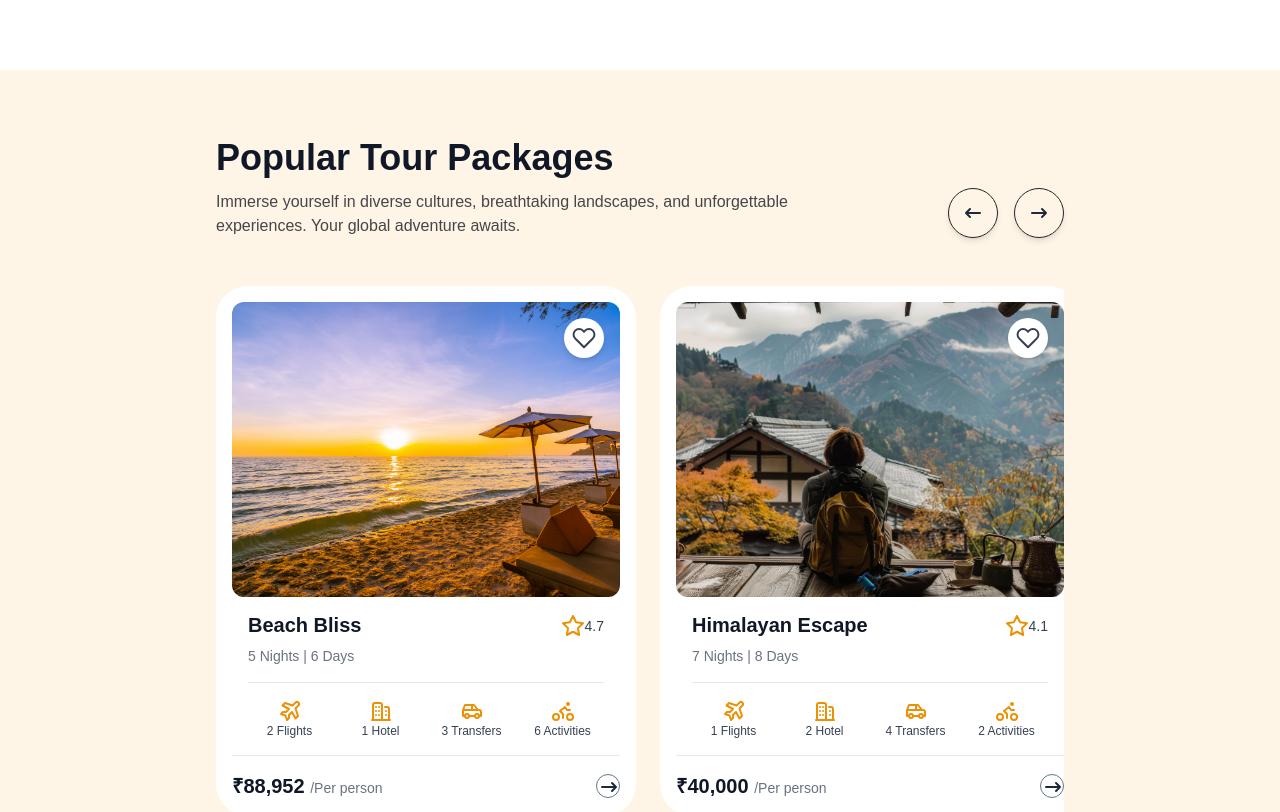
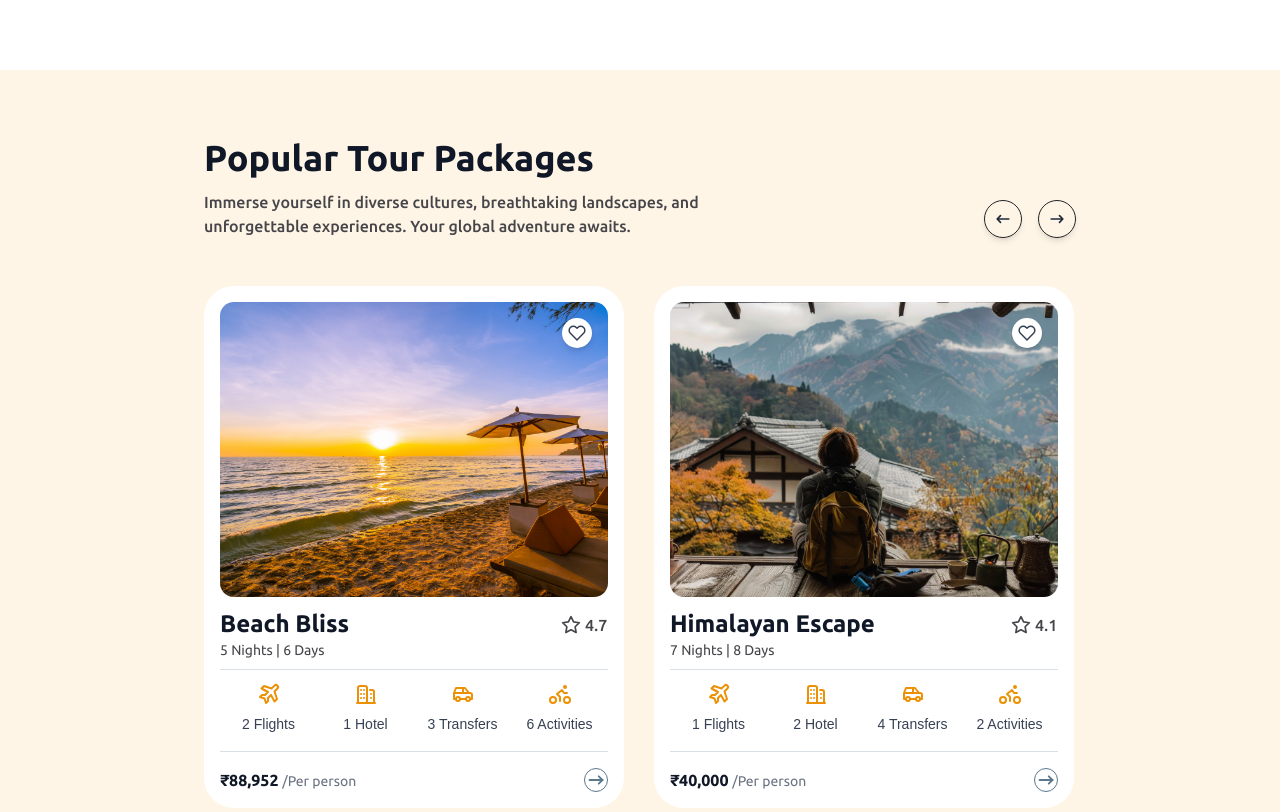
Before and after one commit to jncbhudiya/TravioGo, a Next.js app: page / in a window 1280 px wide. Shown: the part 2160-2972 px from the top of the page. Built offline with nearby package versions, Linux system fonts and the light colour scheme.

Commit message:
Popular Tour Package  section  is proper according Figma UI and width massaure

```diff
--- a/src/app/-home/-populartour/page.tsx
+++ b/src/app/-home/-populartour/page.tsx
@@ -31,98 +31,109 @@ function Populartour() {
 
   return (
     <>
-      <div className=" bg-[#FEF5E6]  py-16 px-6 md:px-54 mt-400px p-10">
+      <div className="bg-[#FEF5E6] py-16 px-4 sm:px-6 lg:px-20 xl:px-[204px]">
         {/* Header Section */}
-
-        <div className="flex flex-col md:flex-row justify-between items-start md:items-end mb-8 md:mb-12 w-full">
+        <div className="flex flex-col md:flex-row justify-between items-start md:items-end mb-10 md:mb-12 w-full gap-6">
           <div className="w-full md:max-w-[645px] space-y-2">
-            <h2 className="text-2xl md:text-4xl font-bold text-gray-900 font-ubuntu leading-snug md:leading-[48px] tracking-normal">
+            <h2 className="text-2xl md:text-4xl font-bold text-gray-900 font-[Ubuntu] leading-snug md:leading-[48px] tracking-normal">
               Popular Tour Packages
             </h2>
-            <p className="text-[#464549] text-sm md:text-base font-medium font-ubuntu max-w-xl">
+            <p className="text-[#464549] text-sm md:text-base font-medium leading-6 font-[Ubuntu] max-w-xl">
               Immerse yourself in diverse cultures, breathtaking landscapes, and
               unforgettable experiences. Your global adventure awaits.
             </p>
           </div>
 
-          <div className="flex space-x-4 mt-6 md:mt-0">
+          <div className="flex gap-4">
             <button
               onClick={scrollLeft}
-              className="p-3 rounded-full border border-[#202326] shadow-md focus:outline-none focus:ring-2 transition-colors"
+              className="w-[38px] h-[38px] p-2 border border-[#202326] rounded-full flex items-center justify-center shadow-md"
             >
               <LeftArrow />
             </button>
             <button
               onClick={scrollRight}
-              className="p-3 rounded-full border border-[#202326] shadow-md focus:outline-none focus:ring-2 transition-colors"
+              className="w-[38px] h-[38px] p-2 border border-[#202326] rounded-full flex items-center justify-center shadow-md"
             >
               <RightBlackArrow />
             </button>
           </div>
         </div>
 
-        {/* Blog Posts Grid */}
+        {/* Cards Scrollable Container */}
         <div
+          className="overflow-x-auto no-scrollbar scroll-smooth"
           ref={scrollRef}
-          className="flex overflow-x-auto scroll-smooth snap-x snap-mandatory no-scrollbar gap-6 pb-4"
-          style={{ scrollSnapType: "x mandatory" }}
         >
+          <div className="flex gap-[30px] snap-x snap-mandatory w-max">
             {tourPackages.map((pkg) => (
               <div
                 key={pkg.id}
-              className="flex-none w-[420px] p-[16px] bg-white rounded-4xl  transition-shadow duration-300 overflow-hidden"
-              style={{ scrollSnapAlign: "start" }}
+                className="flex-none w-[90vw] sm:w-[340px] md:w-[380px] lg:w-[420px] h-auto bg-white rounded-[30px] p-[16px] snap-start transition-shadow duration-300"
               >
-              <div className="relative w-full h-[295px] gap-[10px]">
+                {/* Image */}
+                <div className="relative w-full aspect-[388/295] mb-[12px]">
                   <img
                     src={pkg.image}
                     alt={pkg.title}
-                  className="w-full h-full object-cover rounded-xl"
+                    className="w-full h-full object-cover rounded-[14px]"
                   />
-                <button className="absolute top-4 right-4 p-2 bg-white rounded-full shadow-md text-gray-700 hover:text-red-500 hover:bg-gray-100 transition-colors">
+                  <button className="absolute h-[30px] w-[30px] top-4 right-4 p-1.5 bg-white rounded-full shadow-md text-gray-700 hover:text-red-500 hover:bg-gray-100 transition-colors">
                     <HeartIcon />
                   </button>
                 </div>
 
-              <div className="p-4 w-full  gap-[12px]">
-                <div className="flex justify-between items-center mb-2">
-                  <h3 className="text-xl font-semibold text-gray-900 leading-tight">
+                {/* Tour Info */}
+                <div className="space-y-[12px] w-full border-b  border-[#D8E0E6]     pb-4">
+                  <div className="flex justify-between items-start border-[#D8E0E6]  border-b pb-2.5 ">
+                    <div className="flex flex-col gap-[4px]">
+                      <h3 className="text-[20px] md:text-[24px] font-bold font-[Ubuntu] leading-[29px] text-gray-900">
                         {pkg.title}
                       </h3>
-                  <div className="flex items-center text-gray-700 text-sm font-medium">
-                    <StarIcon />{pkg.rating}
+                      <p className="text-[14px] font-[Ubuntu] font-normal leading-[17px] text-[#464549]">
+                        {pkg.duration}
+                      </p>
                     </div>
-                </div>
-                <p className="text-gray-500 text-sm mb-4">{pkg.duration}</p>
-                <hr className="border-t border-gray-200 mb-4" />
-                <div className="grid grid-cols-4 gap-y-3 gap-x-2 text-gray-700 text-sm ">
-                  <div className="flex flex-col items-center text-center">
-                    <PlaneIcon />
-                    <span className="text-xs">{pkg.flights} Flights</span>
-                  </div>
-                  <div className="flex flex-col items-center text-center">
-                    <HotelIcon />
-                    <span className="text-xs">{pkg.hotels} Hotel</span>
-                  </div>
-                  <div className="flex flex-col items-center text-center">
-                    <CarIcon />
-                    <span className="text-xs">{pkg.transfers} Transfers</span>
-                  </div>
-                  <div className="flex flex-col items-center text-center">
-                    <ActivityIcon />
-                    <span className="text-xs">{pkg.activities} Activities</span>
+                    <div className="flex w-[47px] h-[24px] items-center gap-[4px] shrink-0 mt-1">
+                      <span className="w-[20px] h-[20px] flex items-center justify-center">
+                        <StarIcon />
+                      </span>
+                      <span className="font-[Ubuntu] font-medium text-[16px] leading-[24px] text-[#464549]">
+                        {pkg.rating}
+                      </span>
                     </div>
                   </div>
 
+                  {/* Icons Info */}
+                  <div className="grid grid-cols-4 gap-y-3 text-center text-gray-700  text-[13px] sm:text-[14px] ">
+                    <div className="flex flex-col items-center gap-[8px]">
+                      <PlaneIcon />
+                      <span>{pkg.flights} Flights</span>
                     </div>
-              <div className="flex justify-between items-center pt-4 border-t border-gray-200">
-                  <p className="text-gray-900 text-xl font-bold font-ubuntu">
+                    <div className="flex flex-col items-center gap-[8px]">
+                      <HotelIcon />
+                      <span>{pkg.hotels} Hotel</span>
+                    </div>
+                    <div className="flex flex-col items-center gap-[8px]">
+                      <CarIcon />
+                      <span>{pkg.transfers} Transfers</span>
+                    </div>
+                    <div className="flex flex-col items-center gap-[8px]">
+                      <ActivityIcon />
+                      <span>{pkg.activities} Activities</span>
+                    </div>
+                  </div>
+                </div>
+
+                {/* Price Section */}
+                <div className="flex justify-between items-center pt-4">
+                  <p className="text-gray-900 text-[16px] font-bold font-[Ubuntu]">
                     {pkg.price}{" "}
-                    <span className="text-sm font-normal text-gray-500 font-inter">
+                    <span className="text-sm font-normal text-gray-500 font-[Ubuntu]">
                       /Per person
                     </span>
                   </p>
-                  <button className=" h-[24px] w-[24px]  rounded-full text-[#5C788C] border-1 border-[#5C788C] focus:outline-none transition-colors">
+                  <button className="w-[24px] h-[24px] rounded-full border border-[#5C788C] text-[#5C788C] flex items-center justify-center">
                     <RightBlackSmallArrow />
                   </button>
                 </div>
@@ -130,6 +141,7 @@ function Populartour() {
             ))}
           </div>
         </div>
+      </div>
     </>
   );
 }
--- a/src/app/-home/-trendingdestinations/page.tsx
+++ b/src/app/-home/-trendingdestinations/page.tsx
@@ -67,7 +67,7 @@ export default function Trendingdestinations() {
 
         <div
           ref={scrollRef}
-          className="h-[300px] flex overflow-hidden scrollbar-hide space-x-[48px]"
+          className="h-[300px]  flex overflow-hidden scrollbar-hide space-x-[48px]"
         >
           {trending.map((item) => (
             <div
@@ -92,6 +92,8 @@ export default function Trendingdestinations() {
             </div>
           ))}
         </div>
+
+
       </div>
     </>
   );
--- a/src/app/icon/page.tsx
+++ b/src/app/icon/page.tsx
@@ -243,20 +243,21 @@ export const RightBlackArrow = () => (
 );
 export const RightBlackSmallArrow = () => (
   <svg
-    className="w-6 h-6 text-gray-800 dark:text-[#5C788C] "
-    aria-hidden="true"
     xmlns="http://www.w3.org/2000/svg"
-    width="16px"
-    height="16px"
+    width="24"
+    height="24"
     viewBox="0 0 24 24"
+    fill="none"
+    stroke="currentColor"
+    stroke-width="2"
+    stroke-linecap="round"
+    stroke-linejoin="round"
+    className="icon icon-tabler icons-tabler-outline icon-tabler-arrow-narrow-right"
   >
-    <path
-      stroke="currentColor"
-      strokeLinecap="round"
-      strokeLinejoin="round"
-      strokeWidth="2"
-      d="M19 12H5m14 0-4 4m4-4-4-4"
-    />
+    <path stroke="none" d="M0 0h24v24H0z" fill="none" />
+    <path d="M5 12l14 0" />
+    <path d="M15 16l4 -4" />
+    <path d="M15 8l4 4" />
   </svg>
 );
 
@@ -478,8 +479,8 @@ export const HeartIcon = () => (
     viewBox="0 0 24 24"
     fill="none"
     stroke="currentColor"
-    width="24"
-    height="24"
+    width="18"
+    height="18"
     strokeWidth="2"
     strokeLinecap="round"
     strokeLinejoin="round"
@@ -583,15 +584,15 @@ export const LoactionIcon = () => (
 export const StarIcon = () => (
   <svg
     xmlns="http://www.w3.org/2000/svg"
-    width="24"
-    height="24"
+    width="20"
+    height="20"
     viewBox="0 0 24 24"
     fill="none"
     stroke="currentColor"
     stroke-width="2"
     stroke-linecap="round"
     stroke-linejoin="round"
-    className="icon icon-tabler icons-tabler-outline icon-tabler-star text-[#EC9105]"
+    className="icon icon-tabler icons-tabler-outline icon-tabler-star text-[#464549]"
   >
     <path stroke="none" d="M0 0h24v24H0z" fill="none" />
     <path d="M12 17.75l-6.172 3.245l1.179 -6.873l-5 -4.867l6.9 -1l3.086 -6.253l3.086 6.253l6.9 1l-5 4.867l1.179 6.873z" />
```
Lines whose indentation alone changed are shown as unchanged.
